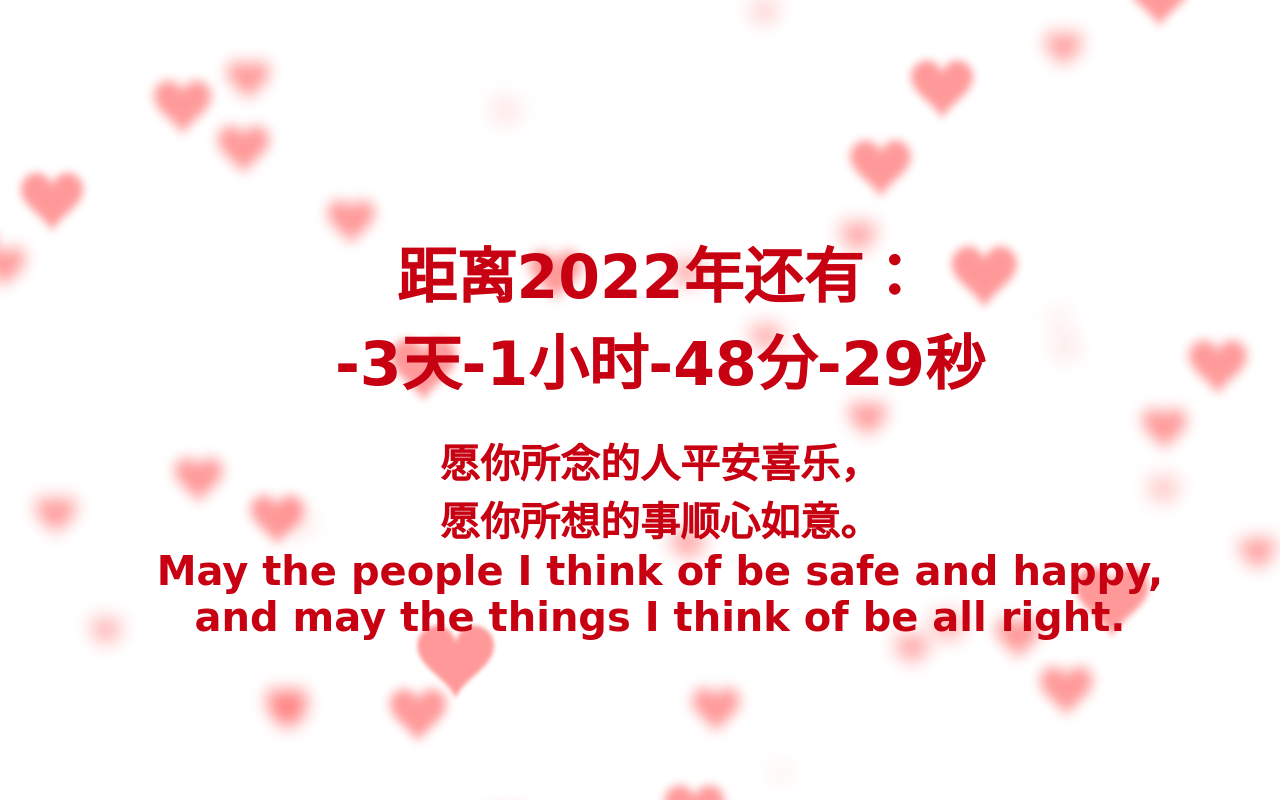
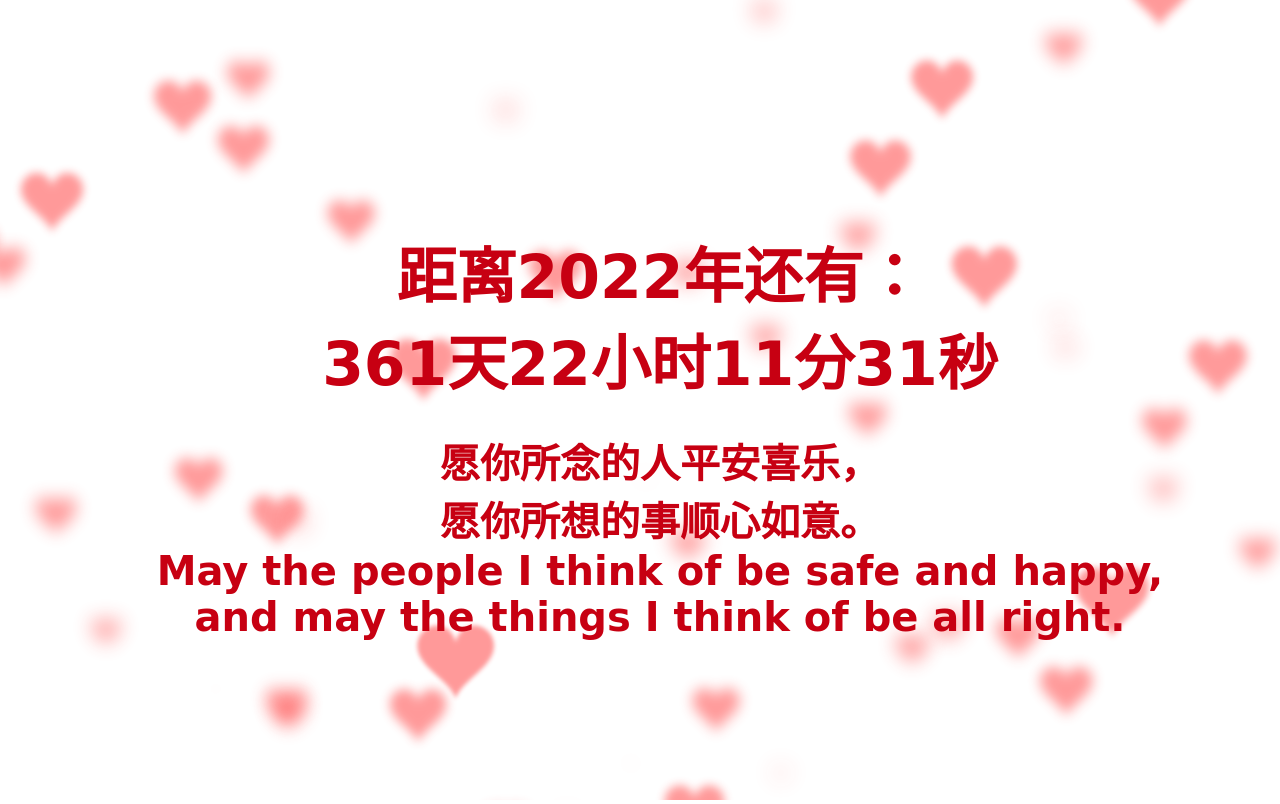
Before and after one commit to jinan6/GoToYears, a plain HTML site: page index.html in a window 1280 px wide. Drawn offline with Linux system fonts and the light colour scheme.

Commit message:
修改 年份为2023

```diff
--- a/index.html
+++ b/index.html
@@ -134,7 +134,7 @@
       requestAnimationFrame(render);
 
       window.onload = function starttime() {
-        time(h1, "2022/1/1"); // 2022年春节时间
+        time(h1, "2023/1/1"); // 2023年春节时间
         ptimer = setTimeout(starttime, 1000); // 添加计时器
       };
 
```
